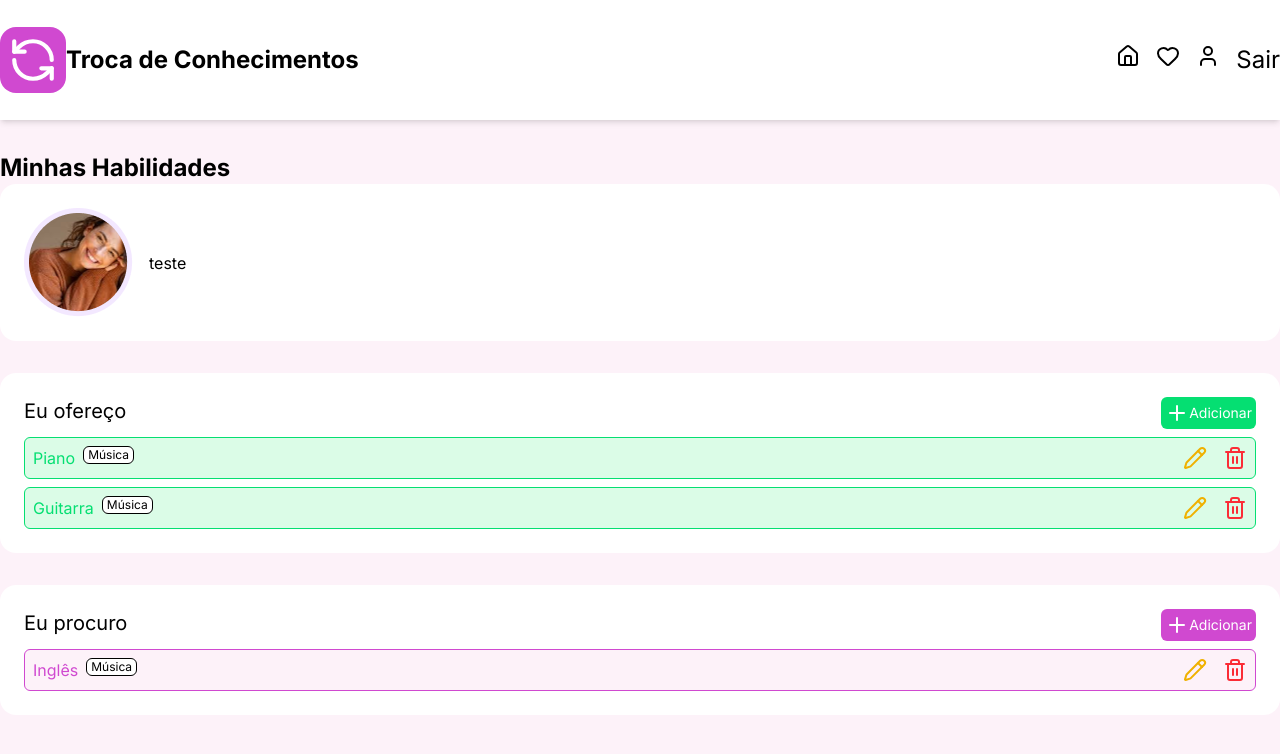
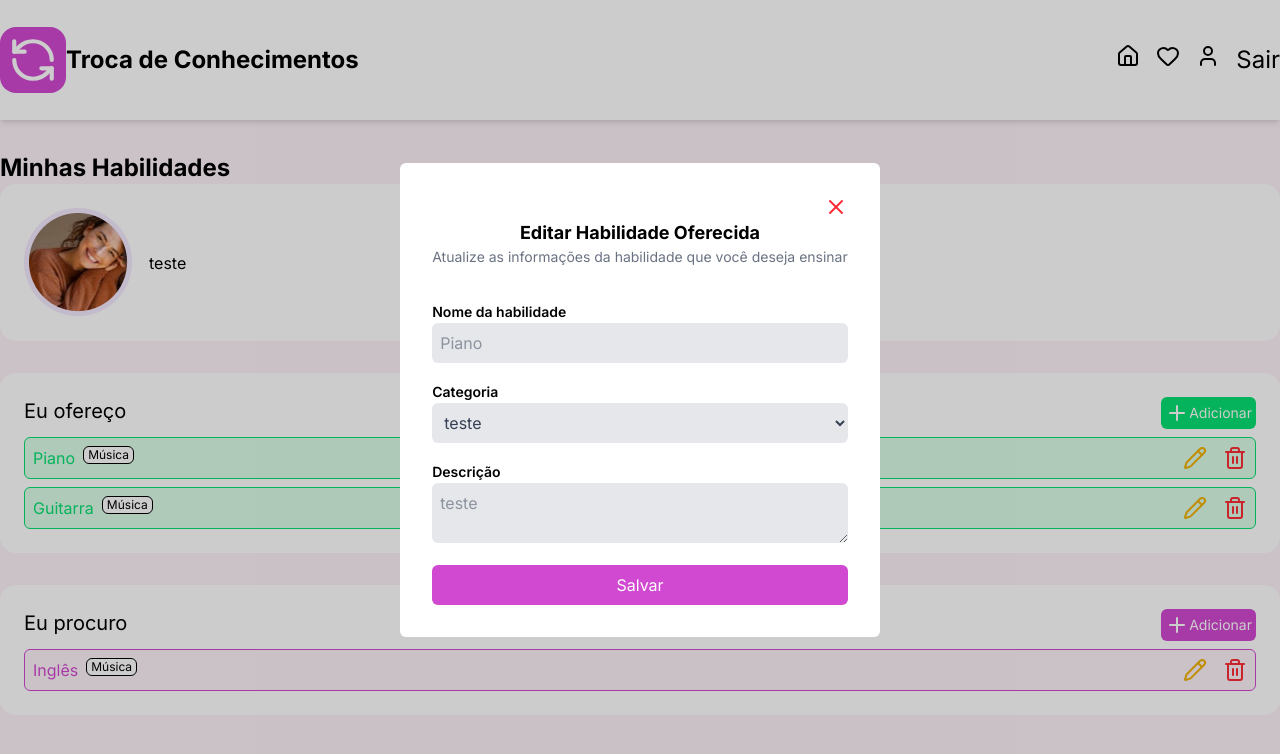
Before and after one commit to ASJoaoVictor/skill-swap, a React (Vite) app in the folder frontend/: page /user in a window 1280 px wide. Both pictures are taken after a click on the icon 1195 px from the left and 458 px from the top of the page. Shown: the top 754 px of the page. Built offline with nearby package versions, Linux system fonts and the light colour scheme.

Commit message:
update frontend

```diff
--- /dev/null
+++ b/frontend/src/components/ModalAddSkill.jsx
@@ -0,0 +1,39 @@
+import { X } from 'lucide-react';
+
+const ModalAddSkill = ({title, subTitle, description, onCancel}) => {
+    return <div className="flex justify-center items-center bg-black/20 h-screen w-screen fixed insert-0">
+        <form className="flex flex-col gap-4 bg-white p-8 rounded-md">
+            <div>
+                <div className="flex w-full justify-end">
+                    <X className="text-red-500 text-xl" onClick={onCancel}/>
+                </div>
+                <h1 className="text-lg font-bold text-center">{title}</h1>
+                <p className="text-sm text-gray-500 mb-4 text-center">{subTitle}</p>
+            </div>
+            <div>
+                <label htmlFor="" className="text-sm text-black font-semibold">Nome da habilidade</label><br />
+                <input type="text" className="w-full h-10 rounded-md bg-gray-200 text-gray-700 p-2" placeholder="Ex.: Violão, Python, Yoga"/>
+            </div>
+
+            <div>
+                <label htmlFor="" className="text-sm text-black font-semibold">Categoria</label><br />
+                <select name="" id="" className="w-full h-10 rounded-md bg-gray-200 text-gray-700 p-2">
+                    <option value="">teste</option>
+                    <option value="">teste</option>
+                    <option value="">teste</option>
+                    <option value="">teste</option>
+                    <option value="">teste</option>
+                </select>
+            </div>
+
+            <div>
+                <label htmlFor="" className="text-sm text-black font-semibold">Descrição</label><br />
+                <textarea type="text" className="w-full h-15 rounded-md bg-gray-200 text-gray-700 p-2" placeholder={description}/>
+            </div>
+
+            <button className="w-full h-10 rounded-md bg-purple text-white hover:opacity-70 p-2">Adicionar</button>
+        </form>
+    </div>
+}
+
+export default ModalAddSkill;
--- /dev/null
+++ b/frontend/src/components/ModalConfirm.jsx
@@ -0,0 +1,18 @@
+import Header from "./Header";
+
+const ModalConfirm = ({title, message, onCancel}) => {
+    return <div className="fixed insert-0">
+        <div className="flex justify-center items-center bg-black/20 h-screen w-screen">
+            <div className="flex flex-col gap-4 bg-white p-8 rounded-md">
+                <h1 className="font-bold text-lg" >{title}</h1>
+                <p className="max-w-64">{message}</p>
+                <div className="flex justify-between gap-8">
+                    <button onClick={onCancel} className="border border-red-500 p-2 rounded-md text-red-500 w-full hover:bg-red-500 hover:text-white">Cancelar</button>
+                    <button className="bg-red-500 text-white p-2 rounded-md w-full hover:opacity-70">Deletar</button>
+                </div>
+            </div>
+        </div>
+    </div>
+}
+
+export default ModalConfirm;
--- /dev/null
+++ b/frontend/src/components/ModalEditSkill.jsx
@@ -0,0 +1,40 @@
+import { X } from 'lucide-react';
+import ModalAddSkill from './ModalAddSkill';
+
+const ModalEditSkill = ({skill, onCancel}) => {
+    return <div className="flex justify-center items-center bg-black/20 h-screen w-screen fixed insert-0">
+        <form className="flex flex-col gap-4 bg-white p-8 rounded-md">
+            <div>
+                <div className="flex w-full justify-end">
+                    <X className="text-red-500 text-xl" onClick={onCancel}/>
+                </div>
+                <h1 className="text-lg font-bold text-center">Editar Habilidade Oferecida</h1>
+                <p className="text-sm text-gray-500 mb-4 text-center">Atualize as informações da habilidade que você deseja ensinar</p>
+            </div>
+            <div>
+                <label htmlFor="" className="text-sm text-black font-semibold">Nome da habilidade</label><br />
+                <input type="text" className="w-full h-10 rounded-md bg-gray-200 text-gray-700 p-2" placeholder={skill.name}/>
+            </div>
+
+            <div>
+                <label htmlFor="" className="text-sm text-black font-semibold">Categoria</label><br />
+                <select name="" id="" className="w-full h-10 rounded-md bg-gray-200 text-gray-700 p-2">
+                    <option value="">teste</option>
+                    <option value="">teste</option>
+                    <option value="">teste</option>
+                    <option value="">teste</option>
+                    <option value="">teste</option>
+                </select>
+            </div>
+
+            <div>
+                <label htmlFor="" className="text-sm text-black font-semibold">Descrição</label><br />
+                <textarea type="text" className="w-full h-15 rounded-md bg-gray-200 text-gray-700 p-2" placeholder={skill.description}/>
+            </div>
+
+            <button className="w-full h-10 rounded-md bg-purple text-white hover:opacity-70 p-2">Salvar</button>
+        </form>
+    </div>
+}
+
+export default ModalEditSkill;
--- a/frontend/src/pages/User.jsx
+++ b/frontend/src/pages/User.jsx
@@ -1,9 +1,18 @@
 import {useState} from 'react';
-import { createPortal } from 'react-dom';
 import Header from '../components/Header';
 import { Trash, Pencil, Plus } from 'lucide-react';
+import ModalConfirm from '../components/ModalConfirm';
+import ModalAddSkill from '../components/ModalAddSkill';
+import ModalEditSkill from '../components/ModalEditSkill';
 
 const User = () => {
+
+    const [skillDelete, setSkillDelete] = useState(null);
+    const [modalAddSkillOffered, setModalAddSkillOffered] = useState(null);
+    const [modalAddSkillSought, setModalAddSkillSought] = useState(null);
+    const [modalEditSkillOffered, setModalEditSkillOffered] = useState(null)
+    const [modalEditSkillSought, setModalEditSkillSought] = useState(null)
+
     const user = {
         "id": 1,
         "email": "teste@gmail.com",
@@ -50,8 +59,42 @@ const User = () => {
         ]
     }
     return <div className='bg-light-purple h-screen'>
+        {skillDelete && <ModalConfirm
+            title={`Excluir ${skillDelete.name}`}
+            message={`Tem certeza que deseja remover esta habilidade? Essa ação não poderá ser desfeita.`}
+            onCancel={() => setSkillDelete(null)}
+        />}
+
+        {modalAddSkillOffered && <ModalAddSkill
+            title="Adicionar Habilidade Oferecida"
+            subTitle="Adicione uma habilidade que você pode ensinar aos outros"
+            description="Descreva brevemente sua experiência ou o que você gostaria de aprender"
+            type="offered"
+            onCancel={() => setModalAddSkillOffered(null)}
+        />}
+
+        {modalAddSkillSought && <ModalAddSkill
+            title="Adicionar Habilidade Procurada"
+            subTitle="Adicione uma habilidade que você deseja aprender com outras pessoas"
+            description="Descreva brevemente o que você deseja aprender ou qual nível de conhecimento procura"
+            type="offered"
+            onCancel={() => setModalAddSkillSought(null)}
+        />}
+
+        {modalEditSkillOffered && <ModalEditSkill
+            skill={modalEditSkillOffered}
+            onCancel={() => setModalEditSkillOffered(null)}
+        />}
+
+        {modalEditSkillSought && <ModalEditSkill
+            skill={modalEditSkillSought}
+            onCancel={() => setModalEditSkillOffered(null)}
+        />}
+
+
         <Header />
         <div className='max-w-325 m-auto mt-8'>
+
             <div>
                 <p className='font-bold text-2xl'>Minhas Habilidades</p>
                 <div className='flex items-center gap-4 p-6 rounded-2xl bg-white'>
@@ -65,7 +108,7 @@ const User = () => {
                 <div className='mt-8 p-6 rounded-2xl bg-white'>
                     <div className='flex justify-between'>
                         <p className='text-xl font-bold: '>Eu ofereço</p>
-                        <button onClick={() => setVisible(true)} className='flex justify-center items-center cursor-pointer text-sm bg-green-400 p-1 rounded-md text-white hover:opacity-70'> <Plus />Adicionar</button>
+                        <button onClick={() => setModalAddSkillOffered(true)} className='flex justify-center items-center cursor-pointer text-sm bg-green-400 p-1 rounded-md text-white hover:opacity-70'> <Plus />Adicionar</button>
                     </div>
                     {user.skills.filter((skill) => skill.type === "offered").map((skill) => {
                         return <div className='flex justify-between mt-2 p-2 border border-green-400 text-green-400 bg-green-100 rounded-md' >
@@ -74,8 +117,8 @@ const User = () => {
                                 <p className='text-xs text-black px-1 rounded-md h-fit bg-white border'>{skill.category.name}</p>
                             </div>
                             <div className='flex gap-4'>
-                                <Pencil className='text-yellow-500 cursor-pointer'/>
-                                <Trash className='text-red-500 cursor-pointer'/>
+                                <Pencil className='text-yellow-500 cursor-pointer' onClick={() => setModalEditSkillOffered(skill)}/>
+                                <Trash className='text-red-500 cursor-pointer' onClick={() => setSkillDelete(skill)}/>
                             </div>
                         </div>
                     })
@@ -85,7 +128,7 @@ const User = () => {
                 <div className='mt-8 p-6 rounded-2xl bg-white'>
                     <div className='flex justify-between'>
                         <p className='text-xl font-bold: '>Eu procuro</p>
-                        <button className='flex justify-center items-center cursor-pointer text-sm bg-purple p-1 rounded-md text-white hover:opacity-70'> <Plus />Adicionar</button>
+                        <button className='flex justify-center items-center cursor-pointer text-sm bg-purple p-1 rounded-md text-white hover:opacity-70' onClick={() => setModalAddSkillSought(true)}> <Plus />Adicionar</button>
                     </div>
                     {user.skills.filter((skill) => skill.type === "sought").map((skill) => {
                         return <div className='flex justify-between mt-2 p-2 border border-purple text-purple bg-light-purple rounded-md' >
@@ -94,8 +137,8 @@ const User = () => {
                                 <p className='text-xs text-black px-1 rounded-md h-fit bg-white border'>{skill.category.name}</p>
                             </div>
                             <div className='flex gap-4'>
-                                <Pencil className='text-yellow-500 cursor-pointer'/>
-                                <Trash className='text-red-500 cursor-pointer'/>
+                                <Pencil className='text-yellow-500 cursor-pointer' onClick={() => setModalEditSkillOffered(skill)}/>
+                                <Trash className='text-red-500 cursor-pointer' onClick={() => setSkillDelete(skill)}/>
                             </div>
                         </div>
                         })}
```
